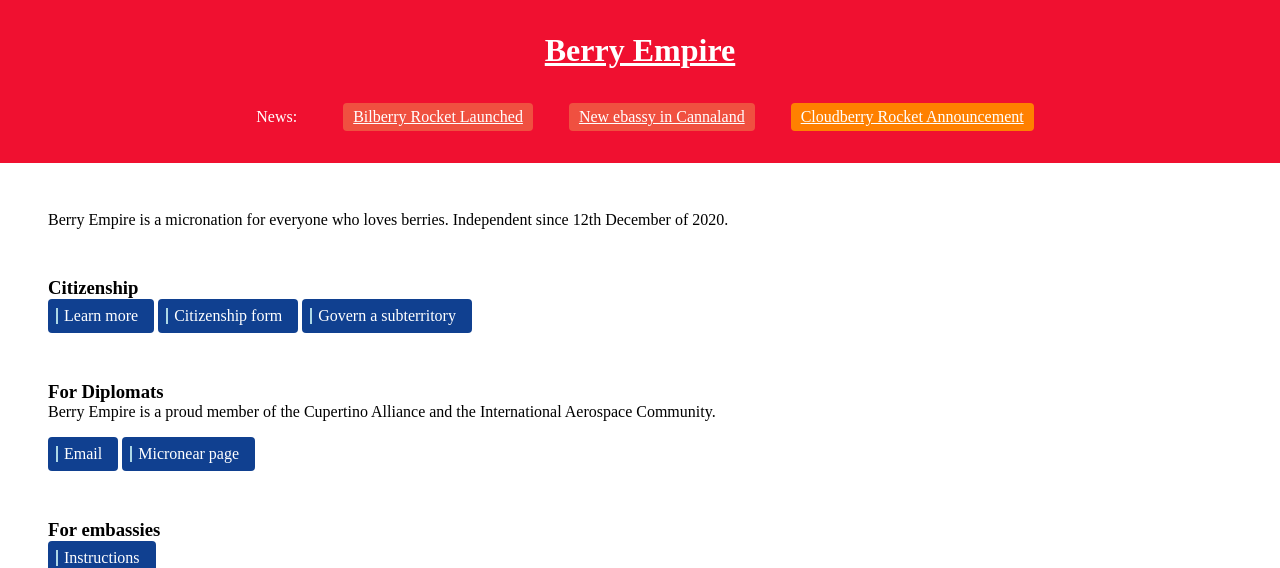
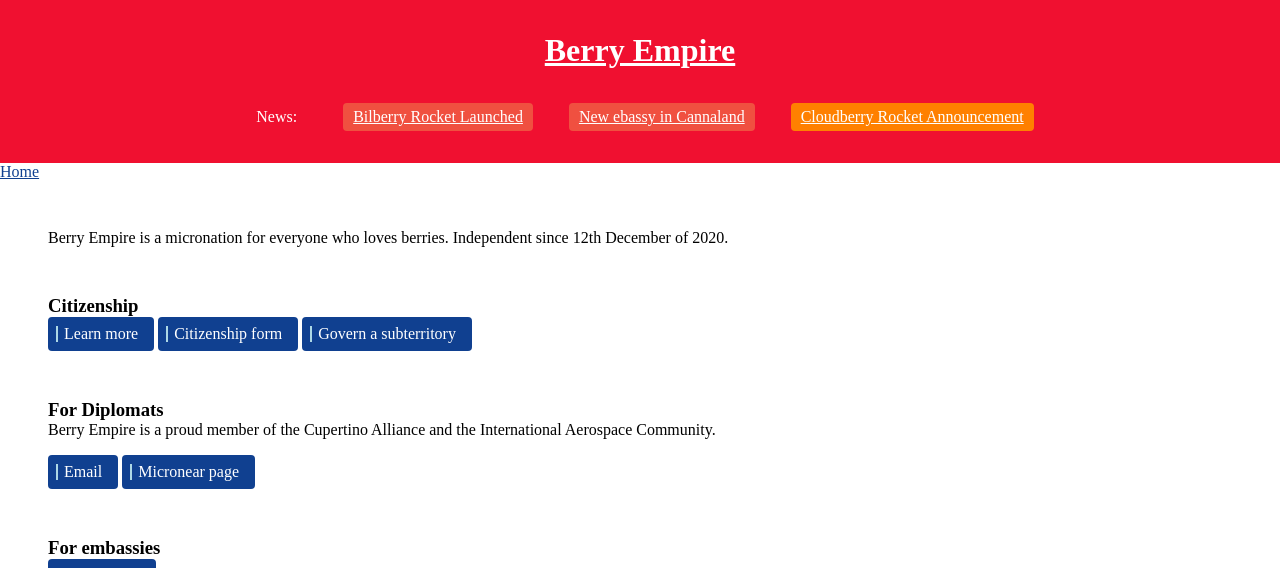
Before and after one commit to berryempire/berryempire.github.io, a Jekyll site: the page built from index.md, in a window 1280 px wide, cut to the strip 0-568 px from the top of the page. Built offline with Jekyll 4.4.1, drawn with Linux system fonts in a browser that asks for light colours; our own code applies the rules of GitHub Pages for plain Markdown files.

Commit message:
Update default.html

```diff
--- a/_layouts/default.html
+++ b/_layouts/default.html
@@ -21,6 +21,9 @@
             <a href="/press/5/" class="color_orange"> Cloudberry Rocket Announcement </a>
         </div>
     </header>
+    <nav>
+        {% include breadcrumbs.html %}
+    </nav>
     <main>
       {{content}}
     </main>
```
